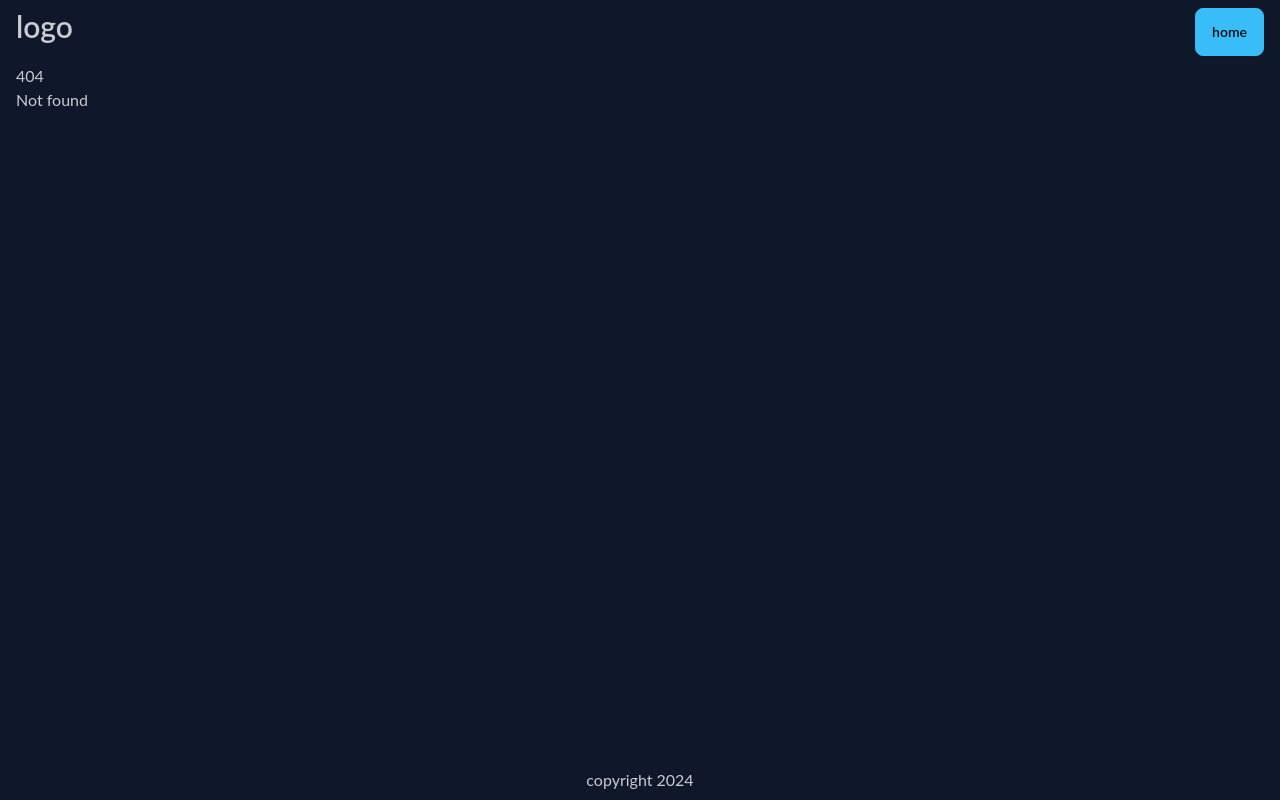
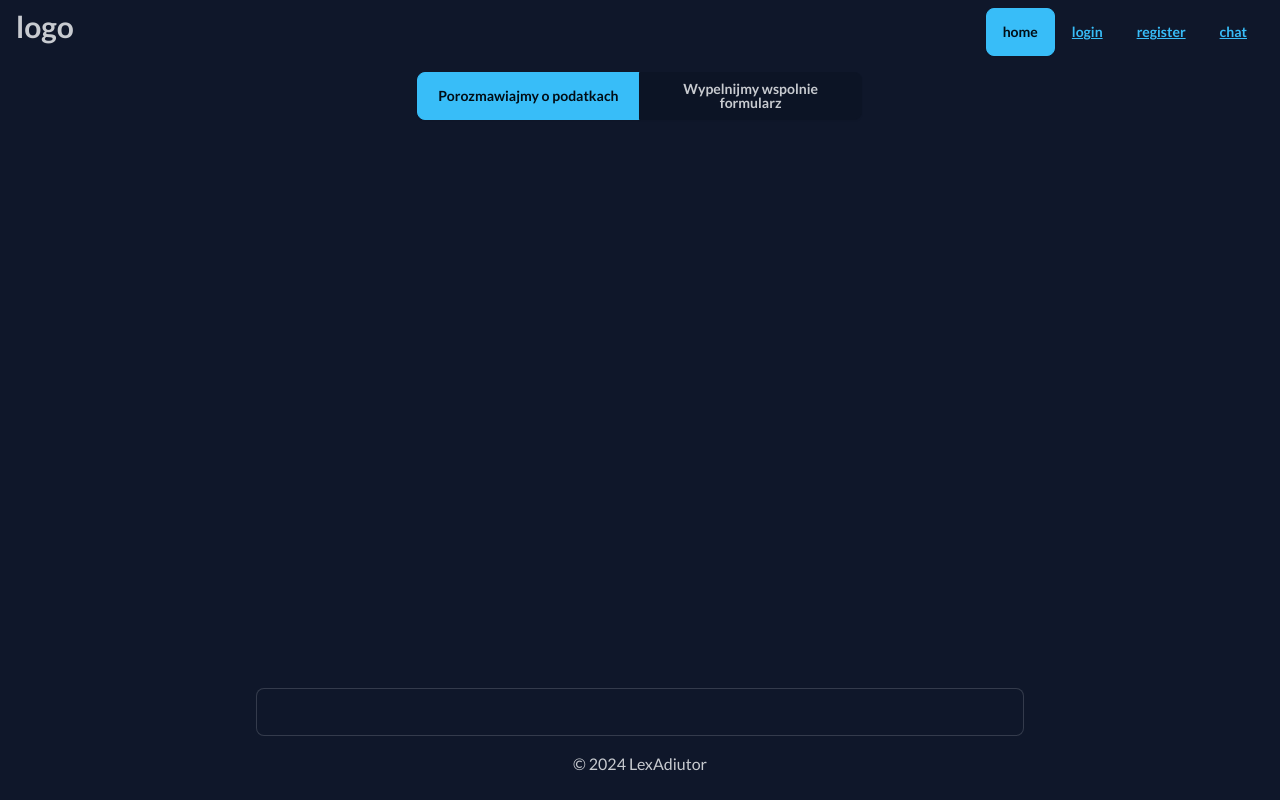
Before and after one commit to LexAdiutor/hackyeah-frontend, a React (Vite) app: page /chat in a window 1280 px wide. Before the commit this address had no page. Built offline with nearby package versions, Linux system fonts and the light colour scheme; the HTML template or start-up script is replaced by a standard one.

Commit message:
chat-component-kinda-works

```diff
--- a/index.html
+++ b/index.html
@@ -4,6 +4,7 @@
 		<meta charset="UTF-8" />
 		<link rel="icon" type="image/svg+xml" href="/vite.svg" />
 		<meta name="viewport" content="width=device-width, initial-scale=1.0" />
+		<link rel="stylesheet" href="https://fonts.googleapis.com/css2?family=Material+Symbols+Outlined:opsz,wght,FILL,GRAD@24,400,1,0" />
 		<title>Vite + React + TS</title>
 	</head>
 	<body>
--- a/src/App.tsx
+++ b/src/App.tsx
@@ -1,5 +1,5 @@
 // import React from "react";
-import { Route, BrowserRouter, Routes } from "react-router-dom";
+import { Route, BrowserRouter, Routes, createBrowserRouter, createRoutesFromElements, RouterProvider } from "react-router-dom";
 import Index from "./routes/Index";
 import NotFound from "./errors/NotFound";
 // import Home from "./components/home/Home";
@@ -7,24 +7,29 @@ import NotFound from "./errors/NotFound";
 // import "./index.css"
 import RootLayout from "./layouts/RootLayout";
 import Unexpected from "./errors/Unexpected";
+import Login, { action as loginAction } from "./routes/Login";
+import Register, { action as registerAction } from "./routes/Register";
+import Chat from "./routes/Chat";
 
 function App() {
-	const a = {
-		c: "s",
-		v: 0,
-	};
+
+	const router = createBrowserRouter(
+		createRoutesFromElements(
+			<Route path="/" element={<RootLayout />}>
+				<Route errorElement={<Unexpected />}>
+					<Route index={true} element={<Index />} />
+					<Route path="/login" element={<Login />} action={loginAction} />
+					<Route path="/register" element={<Register />} action={registerAction} />
+					<Route path="/chat" element={<Chat />} />
+
+					<Route path="/*" element={<NotFound />} />
+				</Route>
+			</Route>
+		)
+	)
 
 	return (
-		<BrowserRouter>
-			<Routes>
-				<Route path="/" element={<RootLayout />}>
-					<Route errorElement={<Unexpected />}>
-						<Route index={true} element={<Index />} />
-						<Route path="/*" element={<NotFound />} />
-					</Route>
-				</Route>
-			</Routes>
-		</BrowserRouter>
+		<RouterProvider router={router} />
 	);
 }
 
--- /dev/null
+++ b/src/components/TaxesChat.tsx
@@ -0,0 +1,84 @@
+import { useEffect, useState } from "react"
+
+const isOverflowing = (element: HTMLElement) => {
+    return element.scrollHeight > element.offsetHeight;
+}
+
+enum MsgSender {
+    user = "USER",
+    chat = "CHAT",
+}
+
+type ChatBubbleData = {
+    sender: MsgSender,
+    message: string,
+}
+
+export default function TaxesChat() {
+    const [chatRows, setChatRows] = useState<number>(1);
+    const [messages, setMessages] = useState<Array<ChatBubbleData>>([]);
+
+    const [chatBox, setChatBox] = useState<HTMLDivElement | null>(null);
+
+    useEffect(() => {
+        const chatBox = document.querySelector("#chatBox") as HTMLDivElement;
+        setChatBox(() => chatBox);
+    }, [])
+
+    return (
+        <div className="h-full max-w-[48rem] w-full mx-auto flex flex-col flex-1">
+            <div className="flex-1 h-36 overflow-y-auto scroll-smooth" id="chatBox">
+                {
+                    messages.map((message, i) => {
+                        if (message.sender === MsgSender.chat) {
+                            return (
+                                <div className="chat chat-start" key={i}>
+                                    <div className="chat-bubble">
+                                        <p className="text-wrap break-all">{message.message}</p>
+                                    </div>
+                                </div>
+                            )
+                        }
+                        return (
+                            <div className="chat chat-end" key={i}>
+                                <div className="chat-bubble">
+                                    <p className="text-wrap break-all">{message.message}</p>
+                                </div>
+                            </div>
+                        )
+                    })
+                }
+
+            </div>
+
+            <textarea
+                name="userChatInput"
+                className="textarea textarea-bordered resize-none w-full mt-4"
+                rows={chatRows}
+                onKeyUp={(event) => {
+                    if (event.code === "Enter" && event.shiftKey === false) {
+                        event.preventDefault()
+
+                        const message = event.currentTarget.value;
+                        event.currentTarget.value = "";
+
+                        setMessages((prev) => [...prev, { sender: MsgSender.user, message }]);
+
+                        setMessages((prev) => [...prev, { sender: MsgSender.chat, message: Math.random().toString() }])
+
+                        setTimeout(() => {
+                            chatBox!.scrollTop = chatBox!.scrollHeight;
+                        }, 50)
+
+                        setChatRows(() => 1);
+
+                        return;
+                    }
+
+                    if (isOverflowing(event.currentTarget) && chatRows <= 12) setChatRows((prev) => prev + 1);
+                }}
+            />
+
+        </div>
+    )
+}
--- a/src/index.css
+++ b/src/index.css
@@ -1,11 +1,18 @@
+@import url("https://fonts.googleapis.com/css2?family=Lato:ital,wght@0,100;0,300;0,400;0,700;0,900;1,100;1,300;1,400;1,700;1,900&display=swap");
+
 @tailwind base;
 @tailwind components;
 @tailwind utilities;
 
-@import url("https://fonts.googleapis.com/css2?family=Lato:ital,wght@0,100;0,300;0,400;0,700;0,900;1,100;1,300;1,400;1,700;1,900&display=swap");
-
 @layer base {
 	* {
-		font-family: "Lato", system-ui !important;
+		font-family: "Lato", system-ui;
 	}
 }
+
+@layer utilities {
+	.icon {
+		font-family: 'Material Symbols Outlined';
+		user-select: none;
+	}
+}
--- a/src/layouts/RootLayout.tsx
+++ b/src/layouts/RootLayout.tsx
@@ -2,21 +2,44 @@ import { Link, Outlet } from "react-router-dom";
 import "../index.css";
 
 export default function RootLayout() {
+	const handleClick = async () => {
+		console.log("request send");
+		try {
+			const data = await fetch(
+				import.meta.env.VITE_API_BACKEND_URL + "/test",
+				{
+					method: "GET",
+					headers: {
+						"Content-Type": "application/json",
+					},
+				}
+			);
+
+			console.log(await data.text());
+		} catch (error) {
+			console.log("Błąd po stronie serwera", error);
+		}
+	};
+
+
 	return (
-		<div className="h-dvh flex flex-col [&>*]:container">
+		<div className="max-h-[100dvh] flex flex-col [&>*]:container">
 			<header className="flex justify-between py-2">
 				<h1 className="text-3xl font-semibold">
 					<Link to={"/"}>logo</Link>
 				</h1>
 				<nav>
-					<button className="btn btn-primary">home</button>
+					<button className="btn btn-primary" onClick={handleClick}>home</button>
+					<Link to={"/login"} className="btn btn-link">login</Link>
+					<Link to={"/register"} className="btn btn-link">register</Link>
+					<Link to={"/chat"} className="btn btn-link">chat</Link>
 				</nav>
 			</header>
 			<main className="flex-1">
 				<Outlet />
 			</main>
 			<footer>
-				<p className="text-center p-2">copyright 2024</p>
+				<p className="text-center p-2">© 2024 LexAdiutor</p>
 			</footer>
 		</div>
 	);
--- /dev/null
+++ b/src/routes/Chat.tsx
@@ -0,0 +1,36 @@
+import { useState } from "react"
+import TaxesChat from "../components/TaxesChat";
+
+enum ChatType {
+    taxes = "taxes",
+    form = "form",
+}
+
+
+export async function loader() {
+
+}
+
+export default function Chat() {
+    const [chatType, setChatType] = useState<ChatType>(ChatType.taxes);
+    const [chatRows, setChatRows] = useState<number>(1);
+
+    return (
+        <div className="space-y-2 my-2 flex flex-col h-full">
+            <div className="join mx-auto">
+                <input className="join-item btn w-1/2" type="radio" name="taxPayerType" value={ChatType.taxes} onChange={() => setChatType(ChatType.taxes)} aria-label="Porozmawiajmy o podatkach" checked={chatType === ChatType.taxes} />
+                <input className="join-item btn w-1/2" type="radio" name="taxPayerType" value={ChatType.form} onChange={() => setChatType(ChatType.form)} aria-label="Wypelnijmy wspolnie formularz" checked={chatType === ChatType.form} />
+            </div>
+
+            <div
+                className="h-[calc(100dvh-12rem)] max-h-dvh"
+            >
+                {
+                    chatType === ChatType.taxes ? <TaxesChat /> : "asd"
+                }
+            </div>
+
+
+        </div>
+    )
+}
--- /dev/null
+++ b/src/routes/Login.tsx
@@ -0,0 +1,32 @@
+import { Form, redirect } from "react-router-dom";
+import type { ActionFunctionArgs } from "react-router-dom"
+
+export async function action({ request }: ActionFunctionArgs) {
+    const formData = await request.formData();
+    console.log(formData);
+
+    return redirect("/login")
+}
+
+export default function Login() {
+
+    return (
+        <div className="min-h-full grid place-content-center">
+            <Form method="POST" className="flex flex-col gap-4 max-w-96">
+                <label className="input input-bordered flex items-center gap-2">
+                    <span className="icon">mail</span>
+                    <input type="text" className="grow" placeholder="mail" name="login" />
+                </label>
+
+                <label className="input input-bordered flex items-center gap-2">
+                    <span className="icon">key</span>
+                    <input type="password" className="grow" placeholder="haslo" name="password" />
+                </label>
+
+                <button type="submit" className="btn btn-primary">
+                    Zaloguj
+                </button>
+            </Form>
+        </div>
+    )
+}
--- /dev/null
+++ b/src/routes/Register.tsx
@@ -0,0 +1,45 @@
+import { useState } from "react";
+import { ActionFunctionArgs, Form, redirect } from "react-router-dom";
+
+export async function action({ request }: ActionFunctionArgs) {
+    const formData = await request.formData();
+    console.log(formData);
+
+    return redirect("/register");
+}
+
+enum TaxPayerType {
+    person = "person",
+    company = "company",
+}
+
+export default function Register() {
+    const [taxPayerType, setTaxPayerType] = useState<TaxPayerType>(TaxPayerType.person)
+
+    return (
+        <div className="min-h-full grid place-content-center">
+            <Form method="POST" className="flex flex-col gap-4 max-w-96">
+                <label className="input input-bordered flex items-center gap-2">
+                    <span className="icon">mail</span>
+                    <input type="text" className="grow" placeholder="mail" name="login" />
+                </label>
+
+                <label className="input input-bordered flex items-center gap-2">
+                    <span className="icon">key</span>
+                    <input type="password" className="grow" placeholder="haslo" name="password" />
+                </label>
+
+                <div className="join">
+                    <input className="join-item btn w-1/2" type="radio" name="taxPayerType" value={TaxPayerType.company} onChange={() => setTaxPayerType(TaxPayerType.person)} aria-label="Osoba fizyczna" checked={taxPayerType === TaxPayerType.person} />
+                    <input className="join-item btn w-1/2" type="radio" name="taxPayerType" value={TaxPayerType.person} onChange={() => setTaxPayerType(TaxPayerType.company)} aria-label="Podatnik niebedocy osoba fizyczna" checked={taxPayerType === TaxPayerType.company} />
+                </div>
+
+                {taxPayerType}
+
+                <button type="submit" className="btn btn-primary">
+                    Zarejestroj
+                </button>
+            </Form>
+        </div>
+    )
+}
```
